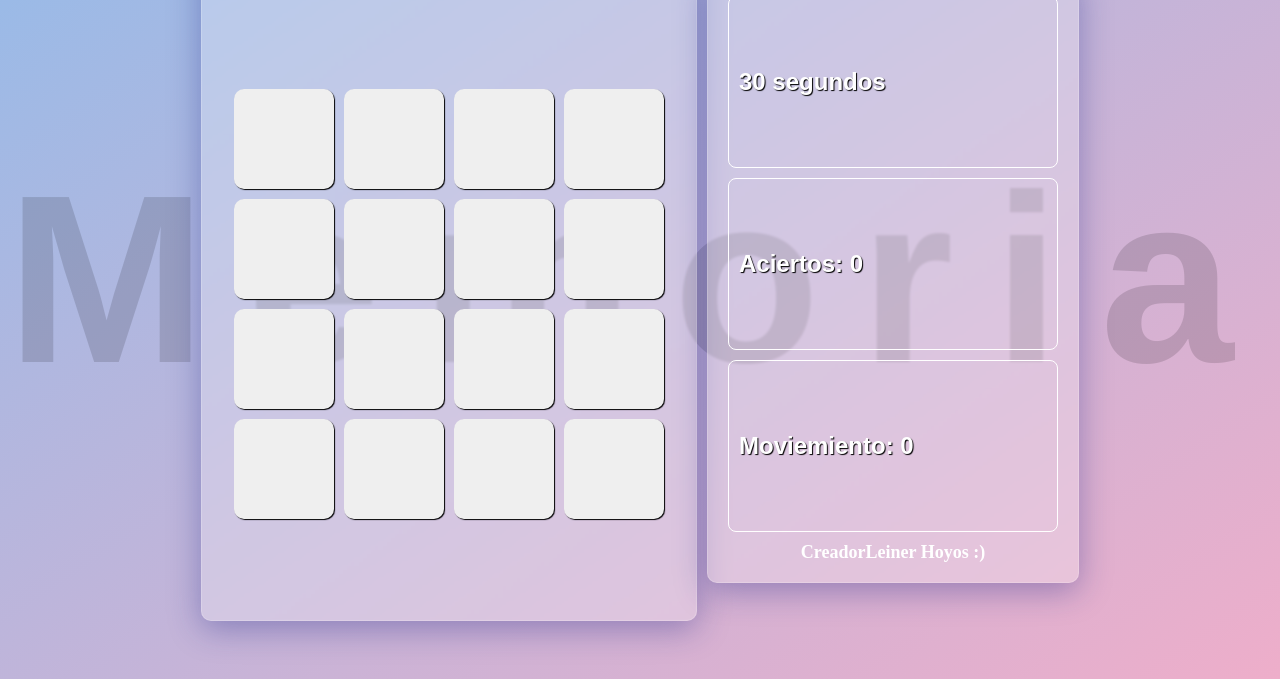
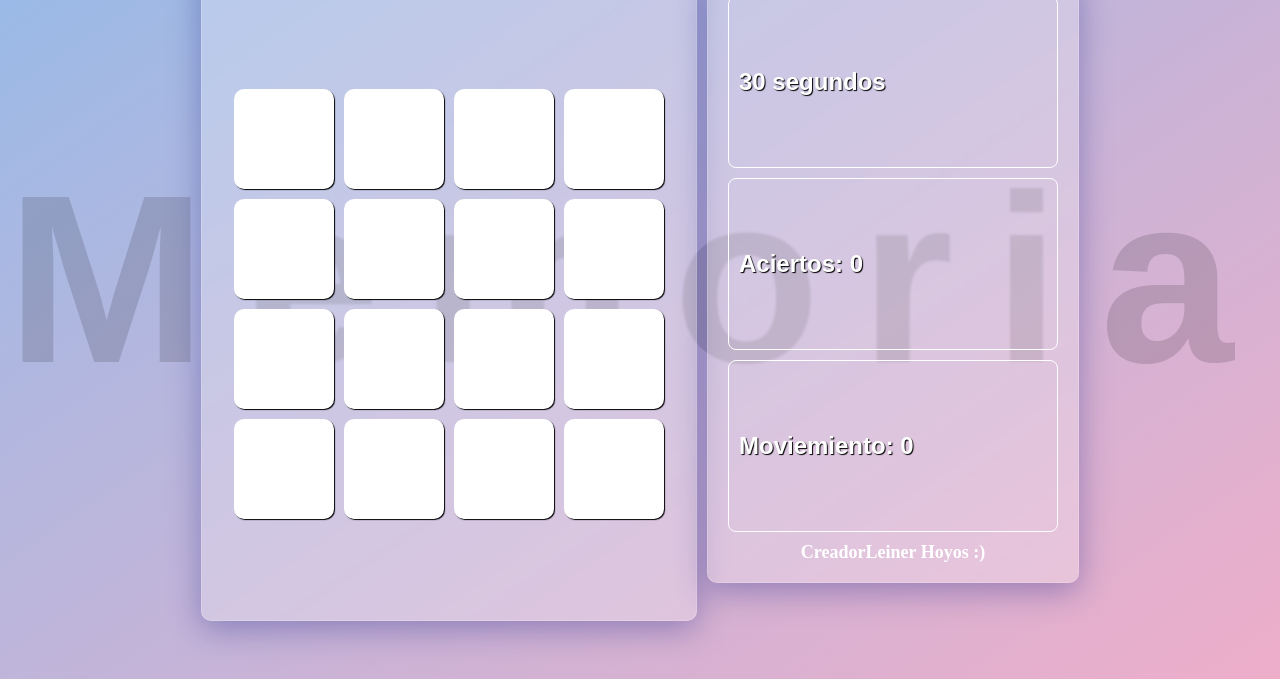
Before and after one commit to leinerdavidhc/Memoria, a plain HTML site: page index.html in a window 1280 px wide. Shown: the part 121-800 px from the top of the page. Drawn offline with Linux system fonts and the light colour scheme.

Commit message:
Update style.css

```diff
--- a/style/style.css
+++ b/style/style.css
@@ -72,7 +72,13 @@
     border: none;
     border-radius: 10px;
     box-shadow: 1px 1px 1px #000;
+    background-color: #fff;
+    color: #fff;
     display: block;
+}
+
+.grid button:disabled{
+  background-color: rgba(255, 255, 255, 0.396);
 }
 
 .detalles {
```
